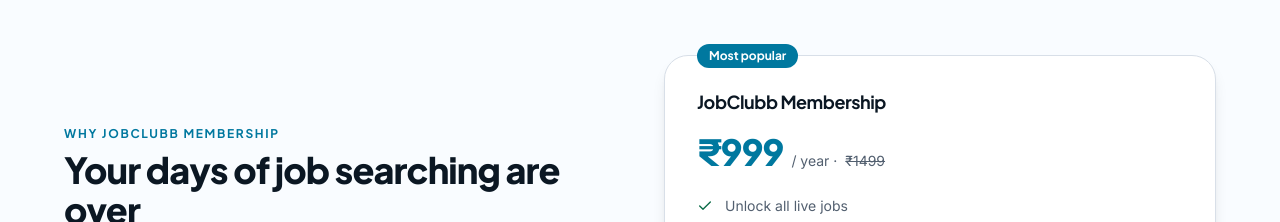
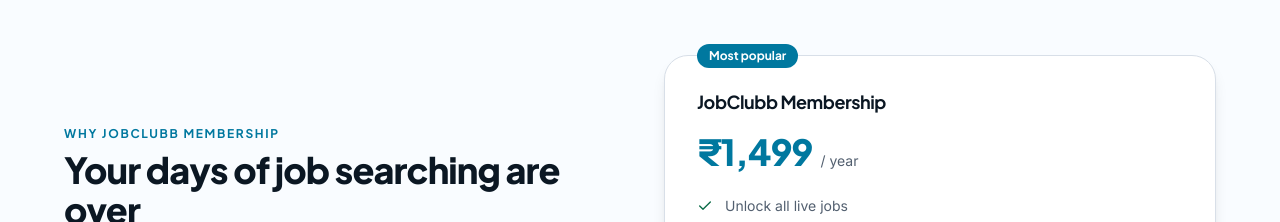
Before and after one commit to iim-marketers/jobclubb, a Next.js app: page / in a window 1280 px wide. Shown: the part 2740-2962 px from the top of the page. Built offline with nearby package versions, Linux system fonts and the light colour scheme.

Commit message:
Minor UI change on homepage

```diff
--- a/src/app/(site)/page.tsx
+++ b/src/app/(site)/page.tsx
@@ -377,12 +377,9 @@
 
           <p className="mt-4 flex flex-wrap items-baseline gap-2">
             <span className="font-head text-4xl font-extrabold tracking-tight text-brand">
-              ₹999
+              ₹1,499
             </span>
-            <span className="text-sm text-muted-foreground">/ year ·</span>
-            <span className="text-sm text-muted-foreground line-through">
-              ₹1499
-            </span>
+            <span className="text-sm text-muted-foreground">/ year</span>
           </p>
 
           <ul className="mt-6 space-y-3">
```
